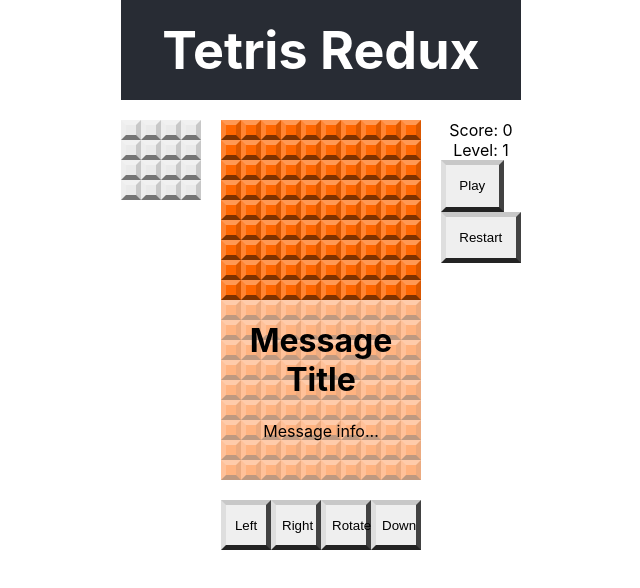
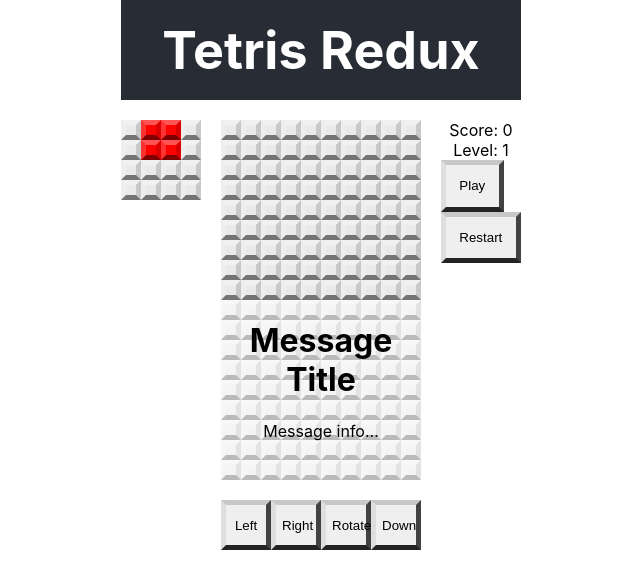
Before and after one commit to scottzyang/react-redux-tetris, a React (Create React App) app: page / in a window 1280 px wide. Shown: the top 588 px of the page, without its empty margins (319-959 px from the left). Built offline with nearby package versions, Linux system fonts and the light colour scheme.

Commit message:
Added connection for next block

```diff
--- a/src/components/GridBoard.js
+++ b/src/components/GridBoard.js
@@ -9,7 +9,7 @@ export default function GridBoard() {
   for (let row = 0; row < 18; row ++) {
     grid.push([])
     for (let col = 0; col < 10; col ++) {
-      grid[row].push(<GridSquare key={`${col}${row}`} color="1" />)
+      grid[row].push(<GridSquare key={`${col}${row}`} color="0" />)
     }
   }
 
--- a/src/components/NextBlock.js
+++ b/src/components/NextBlock.js
@@ -1,14 +1,18 @@
 import React from 'react'
+import { useSelector } from 'react-redux'
+import { shapes } from '../utils/index'
 import GridSquare from './GridSquare'
 
 // Draws the "next" block view showing the next block to drop
 export default function NextBlock(props) {
+  const nextShape = useSelector((state) => state.nextShape)
+  const block = shapes[nextShape][0]
 
-  const block = [[0,0,0,0], [0,0,0,0], [0,0,0,0], [0,0,0,0]]
   // Map the block to the grid
   const grid = block.map((rowArray, row) => {
     return rowArray.map((square, col) => {
-      return <GridSquare key={`${row}${col}`} color={square} />
+    const color = square ? nextShape : 0
+      return <GridSquare key={`${row}${col}`} color={color} />
     })
   })
 
```
